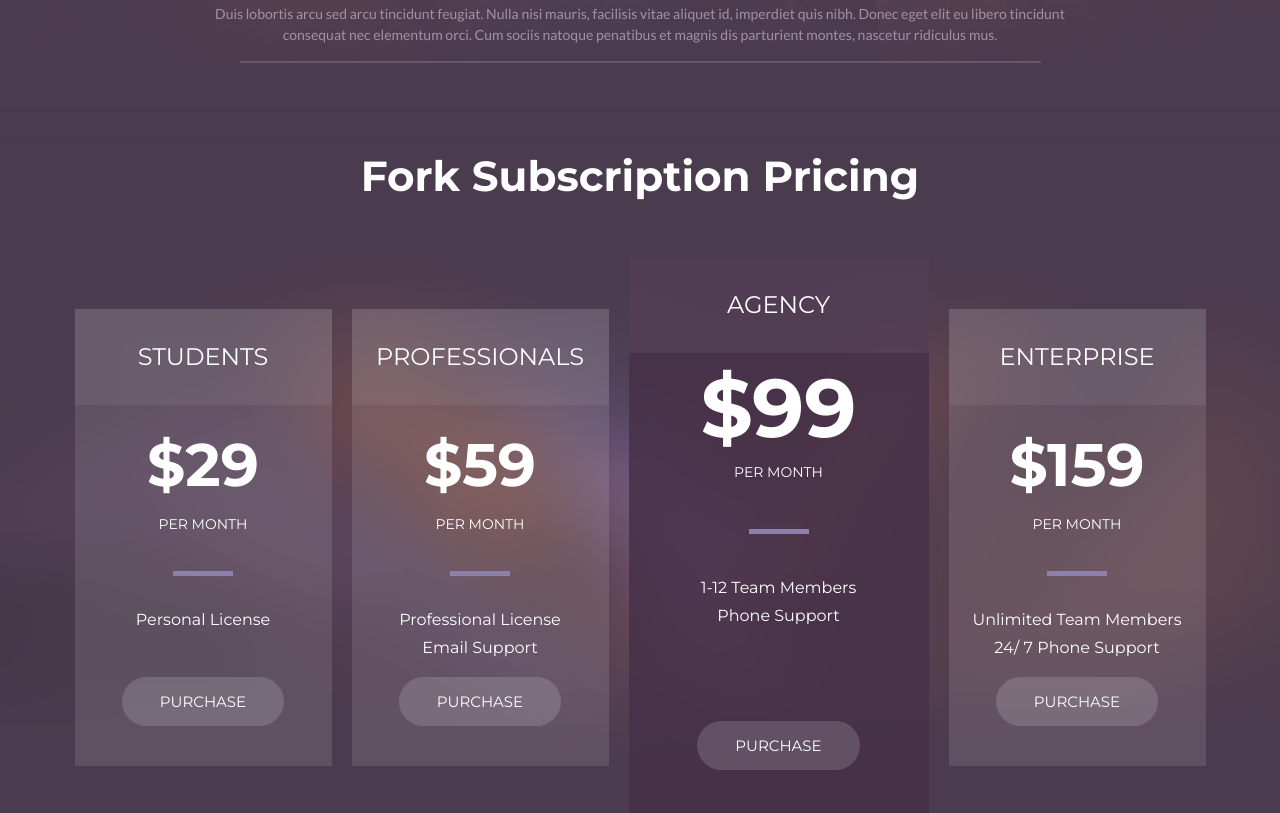
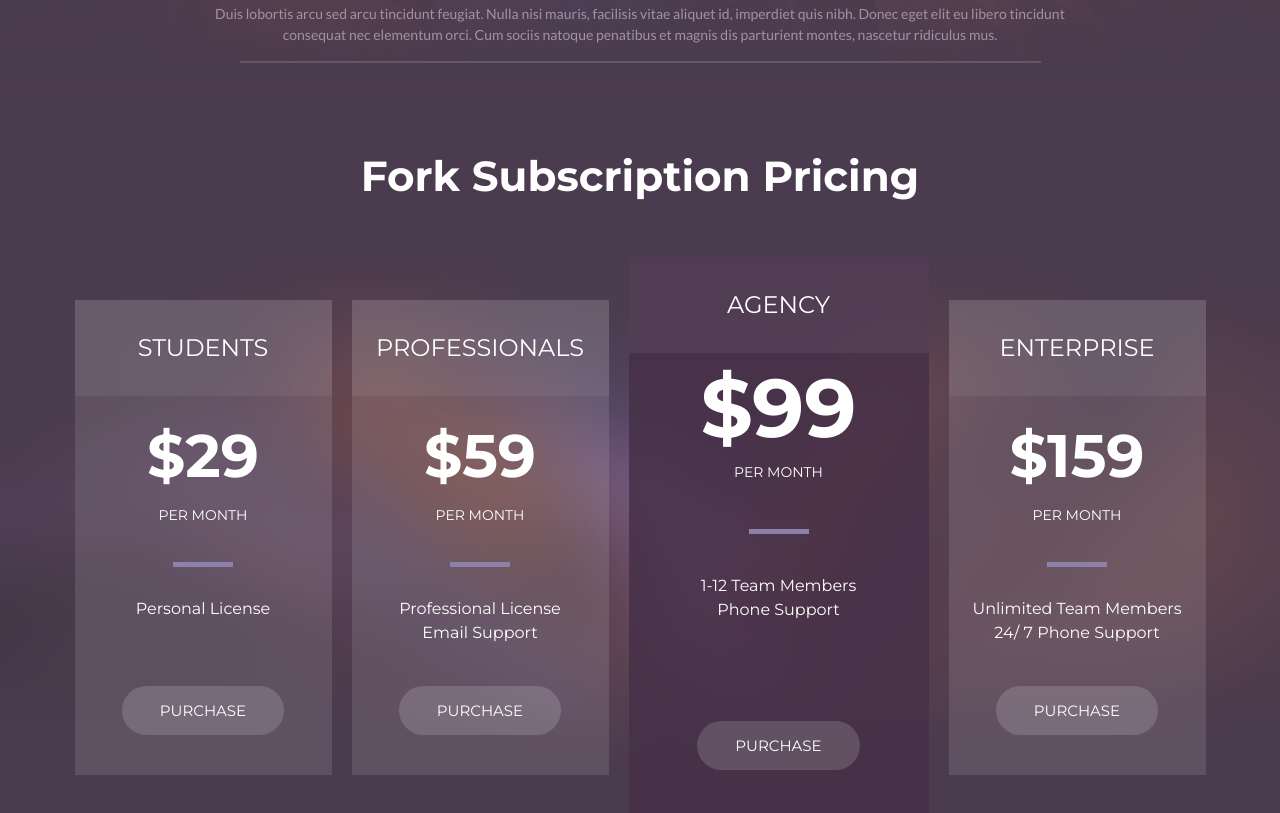
Before and after one commit to Misha77b/webpack-forkio, a website built with webpack: page index.html in a window 1280 px wide. Shown: the part 2732-3545 px from the top of the page. Built offline with nearby package versions, Linux system fonts and the light colour scheme.

Commit message:
fine tunde

```diff
--- a/src/styles/pricing.scss
+++ b/src/styles/pricing.scss
@@ -25,7 +25,7 @@
     flex-direction: column;
     align-items: center;
     width: 257px;
-    height: 457px;
+    height: 475px;
     color: $white-color;
     background: rgba(255, 255, 255, 0.11);
   }
@@ -53,7 +53,7 @@
   &__opportunities {
     max-width: 210px;
     text-align: center;
-    line-height: 28px;
+    line-height: 24px;
     margin-top: 30px;
     @include fonts(Montserrat, 16px, 400);
   }
```
Also changed, not shown: dist/images/62927477891cc9c0b509.js (added), dist/scripts/index.js, dist/styles/style.css.
